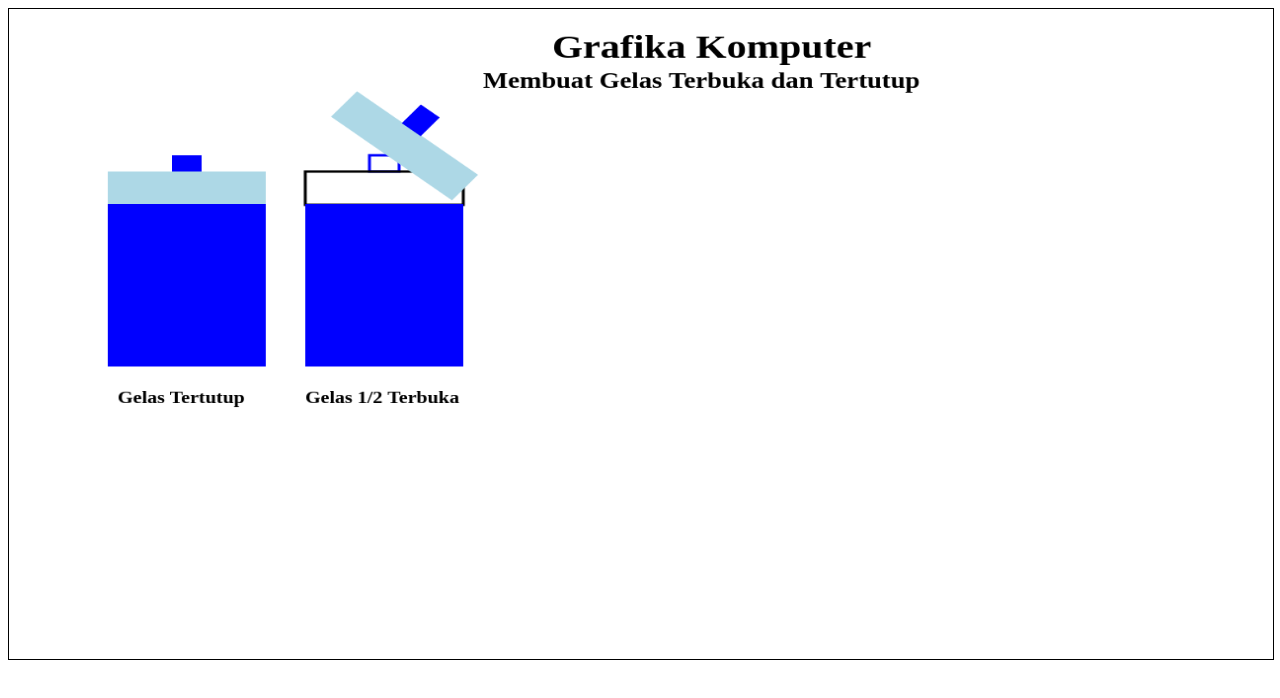
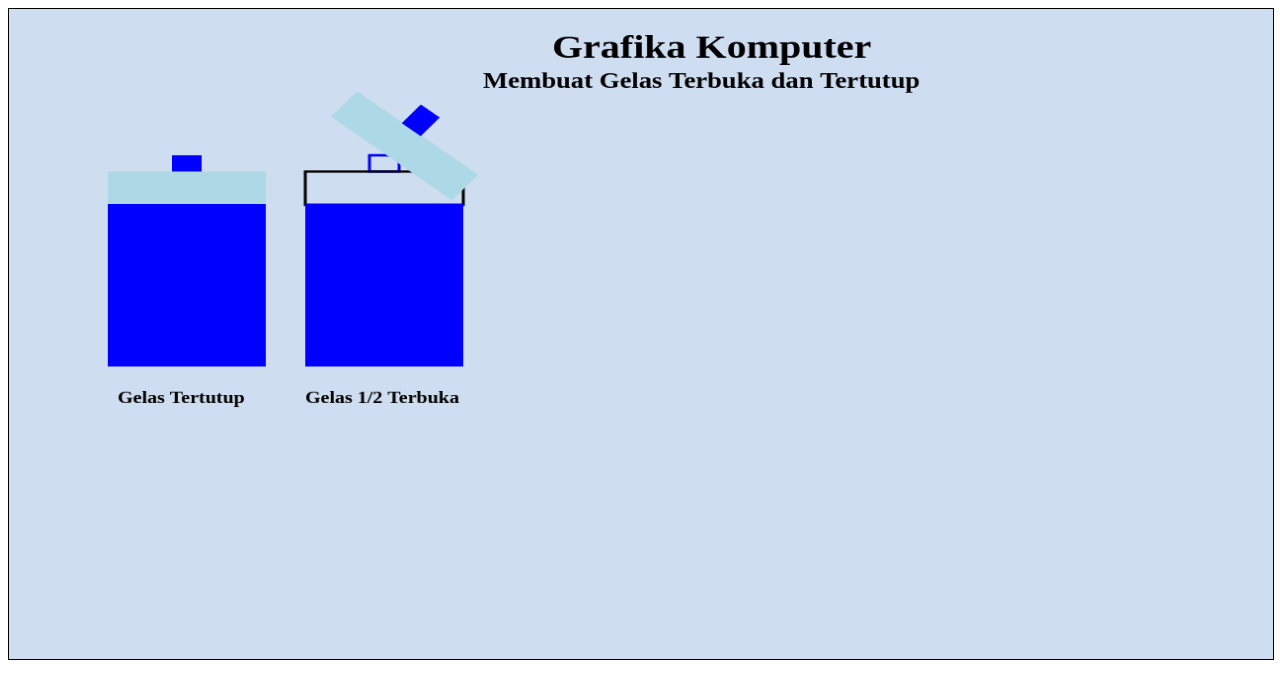
Before and after one commit to berdhikatp/grafkom, a plain HTML site: page index.html in a window 1280 px wide. Drawn offline with Linux system fonts and the light colour scheme.

Commit message:
tambah background

```diff
--- a/index.html
+++ b/index.html
@@ -8,6 +8,7 @@
             border: 1px solid;
             width:100%;
             height:650px;
+            background-color:rgb(206, 221, 240);
         }
     </style>
 </head>
```
